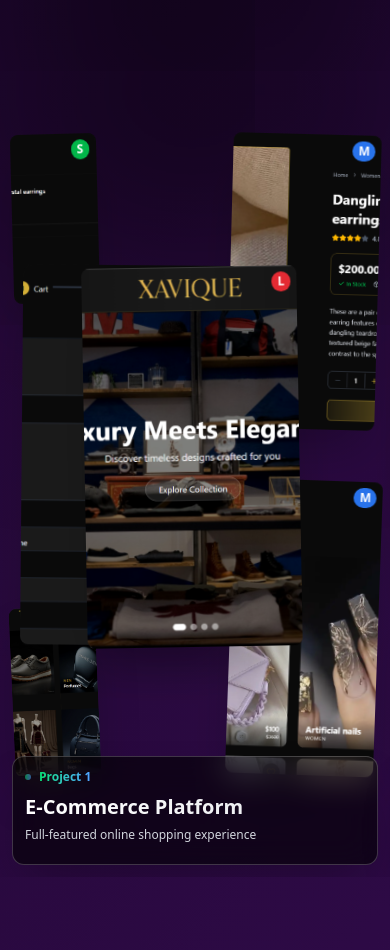
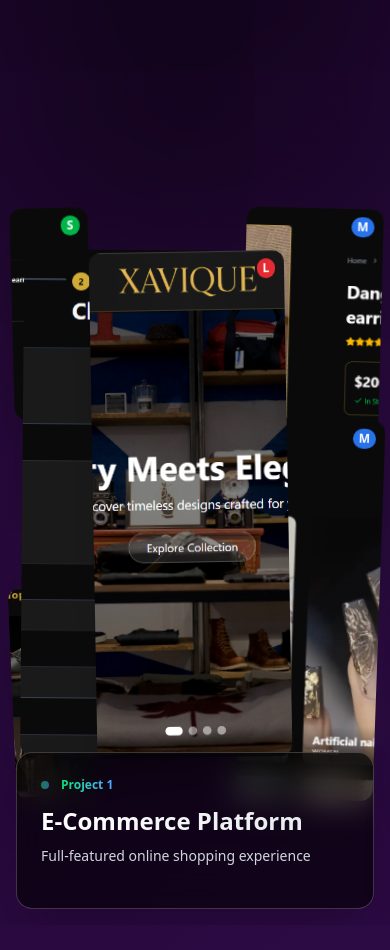
Before and after one commit to 321456987737/Portfolio, a Next.js app: page / in a window 390 px wide. Shown: the part 4140-5090 px from the top of the page. Built offline with nearby package versions, Linux system fonts and the light colour scheme.

Commit message:
fifth commect

```diff
--- a/src/componenet/experience.js
+++ b/src/componenet/experience.js
@@ -44,22 +44,22 @@ const projects = [
   }
 ];
 
-// Responsive size mappings with reduced heights for mobile
+// Responsive size mappings
 const sizeConfig = {
   small: {
     width: "25%",
     height: "30%",
-    md: { width: "22%", height: "20%" } // Reduced height for mobile
+    md: { width: "20%", height: "25%" } // Smaller on mobile
   },
   medium: {
     width: "40%",
     height: "50%",
-    md: { width: "38%", height: "35%" } // Reduced height for mobile
+    md: { width: "35%", height: "45%" } // Smaller on mobile
   },
   large: {
     width: "60%",
     height: "70%",
-    md: { width: "55%", height: "45%" } // Reduced height for mobile
+    md: { width: "50%", height: "60%" } // Smaller on mobile
   }
 };
 
@@ -68,22 +68,22 @@ const positionConfig = {
   "top-left": {
     top: "10%",
     left: "5%",
-    md: { top: "12%", left: "3%" }
+    md: { top: "15%", left: "3%" } // Adjusted for smaller screens
   },
   "top-right": {
     top: "10%",
     right: "5%",
-    md: { top: "12%", right: "3%" }
+    md: { top: "15%", right: "3%" }
   },
   "bottom-left": {
     bottom: "10%",
     left: "5%",
-    md: { bottom: "12%", left: "3%" }
+    md: { bottom: "15%", left: "3%" }
   },
   "bottom-right": {
     bottom: "10%",
     right: "5%",
-    md: { bottom: "12%", right: "3%" }
+    md: { bottom: "15%", right: "3%" }
   },
   "center": {
     top: "50%",
@@ -107,13 +107,13 @@ const positionConfig = {
     top: "15%",
     left: "50%",
     transform: "translateX(-50%)",
-    md: { top: "18%", left: "50%", transform: "translateX(-50%)" }
+    md: { top: "20%", left: "50%", transform: "translateX(-50%)" }
   },
   "bottom-center": {
     bottom: "15%",
     left: "50%",
     transform: "translateX(-50%)",
-    md: { bottom: "18%", left: "50%", transform: "translateX(-50%)" }
+    md: { bottom: "20%", left: "50%", transform: "translateX(-50%)" }
   }
 };
 
@@ -174,8 +174,8 @@ export default function DynamicPortfolioScroller() {
     inner.style.transform = "translate3d(0,0,0)";
 
     const ensureWrapperHeight = () => {
-      // Further reduced height on mobile for better scrolling with smaller images
-      wrapper.style.height = `${projects.length * (isMobile ? 70 : 100)}vh`;
+      // Reduce height on mobile for better scrolling experience
+      wrapper.style.height = `${projects.length * (isMobile ? 80 : 100)}vh`;
     };
 
     const waitForImages = () => {
@@ -254,7 +254,7 @@ export default function DynamicPortfolioScroller() {
   }, []);
 
   return (
-    <section ref={wrapperRef} className="relative w-full mt-24 md:mt-36">
+    <section ref={wrapperRef} className="relative w-full mt-36 md:mt-48">
       <div className="sticky top-0 w-full h-screen overflow-hidden">
         <div
           ref={innerRef}
@@ -278,7 +278,7 @@ export default function DynamicPortfolioScroller() {
                         isHovered
                           ? 'scale-105 shadow-3xl'
                           : 'hover:scale-102 hover:shadow-3xl'
-                      } ${isMobile ? 'rounded-lg' : 'rounded-2xl'}`}
+                      } ${isMobile ? 'rounded-xl' : 'rounded-2xl'}`}
                       style={getImageStyle(image, imageIndex, projectIndex)}
                       onMouseEnter={() => handleImageHover(projectIndex, imageIndex)}
                       onMouseLeave={handleImageLeave}
@@ -294,16 +294,16 @@ export default function DynamicPortfolioScroller() {
                       <div className={`absolute inset-0 bg-gradient-to-t from-black/60 via-transparent to-transparent flex items-end justify-center transition-all duration-300 ${
                         isHovered ? 'opacity-100' : 'opacity-0'
                       }`}>
-                        <div className={`text-white text-center mb-3 transition-all duration-300 ${
+                        <div className={`text-white text-center mb-4 transition-all duration-300 ${
                           isHovered ? 'translate-y-0 opacity-100' : 'translate-y-4 opacity-0'
                         }`}>
-                          <div className={`font-semibold bg-black/70 rounded-full mb-1 backdrop-blur-sm ${
-                            isMobile ? 'text-xs px-2 py-1' : 'text-sm px-3 py-1'
+                          <div className={`font-semibold bg-black/70 px-3 py-1 rounded-full mb-2 backdrop-blur-sm ${
+                            isMobile ? 'text-xs' : 'text-sm'
                           }`}>
                             {image.size === 'large' ? 'Main Feature' : image.size === 'medium' ? 'Key Screen' : 'Detail'}
                           </div>
-                          <div className={`opacity-90 bg-black/50 rounded ${
-                            isMobile ? 'text-xs px-1.5 py-0.5' : 'text-xs px-2 py-1'
+                          <div className={`opacity-90 bg-black/50 px-2 py-1 rounded ${
+                            isMobile ? 'text-xs' : 'text-xs'
                           }`}>
                             {image.position.replace('-', ' ')}
                           </div>
@@ -313,7 +313,7 @@ export default function DynamicPortfolioScroller() {
                       {/* Size Badge - Responsive positioning */}
                       <div className={`absolute backdrop-blur-sm rounded-full font-semibold transition-all duration-300 ${
                         isMobile
-                          ? 'top-1.5 right-1.5 px-1.5 py-0.5 text-xs'
+                          ? 'top-2 right-2 px-1.5 py-0.5 text-xs'
                           : 'top-3 right-3 px-2 py-1 text-xs'
                       } ${
                         image.size === 'large'
@@ -332,27 +332,27 @@ export default function DynamicPortfolioScroller() {
               {/* Project Info - Responsive positioning and sizing */}
               <div className={`absolute text-white z-50 ${
                 isMobile
-                  ? 'left-3 right-3 bottom-3 max-w-full'
+                  ? 'left-4 right-4 bottom-4 max-w-full'
                   : 'left-8 bottom-8 max-w-md'
               }`}>
-                <div className={`bg-black/60 backdrop-blur-lg rounded-2xl border border-white/20 shadow-2xl ${
-                  isMobile ? 'p-3 rounded-xl' : 'p-6 rounded-2xl'
+                <div className={`bg-black/60 backdrop-blur-lg rounded-2xl p-6 border border-white/20 shadow-2xl ${
+                  isMobile ? 'p-4' : 'p-6'
                 }`}>
-                  <div className="flex items-center gap-2 mb-2">
-                    <div className="w-1.5 h-1.5 bg-gradient-to-r from-green-400 to-blue-400 rounded-full animate-pulse"></div>
+                  <div className="flex items-center gap-3 mb-3">
+                    <div className="w-2 h-2 bg-gradient-to-r from-green-400 to-blue-400 rounded-full animate-pulse"></div>
                     <span className={`font-semibold bg-gradient-to-r from-green-400 to-blue-400 bg-clip-text text-transparent ${
                       isMobile ? 'text-xs' : 'text-sm'
                     }`}>
                       Project {projectIndex + 1}
                     </span>
                   </div>
-                  <h3 className={`font-bold mb-1 bg-gradient-to-r from-white to-gray-200 bg-clip-text text-transparent ${
-                    isMobile ? 'text-xl' : 'text-4xl'
+                  <h3 className={`font-bold mb-2 bg-gradient-to-r from-white to-gray-200 bg-clip-text text-transparent ${
+                    isMobile ? 'text-2xl' : 'text-4xl'
                   }`}>
                     {project.title}
                   </h3>
-                  <p className={`text-gray-300 leading-relaxed ${
-                    isMobile ? 'text-xs mb-2' : 'text-base mb-4'
+                  <p className={`text-gray-300 mb-4 leading-relaxed ${
+                    isMobile ? 'text-sm' : 'text-base'
                   }`}>
                     {project.description}
                   </p>
```
